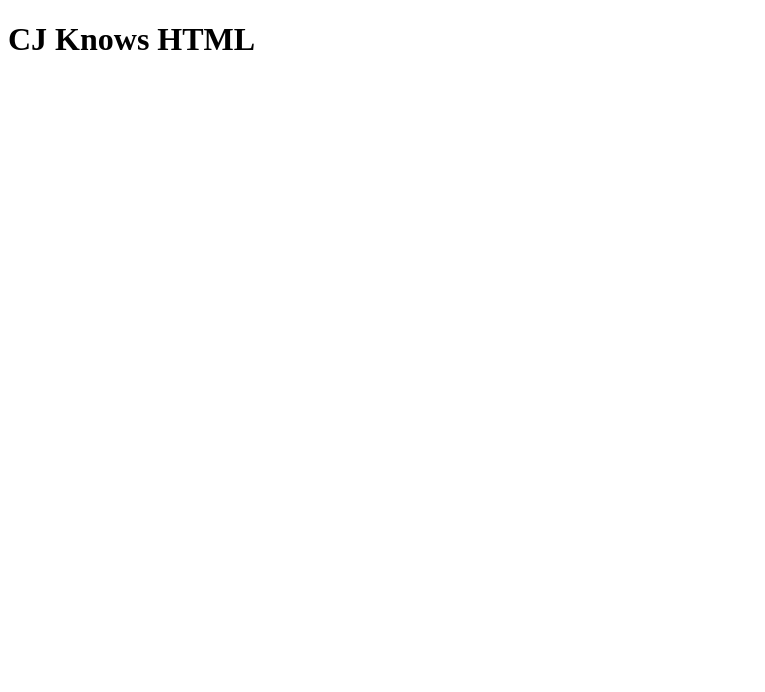
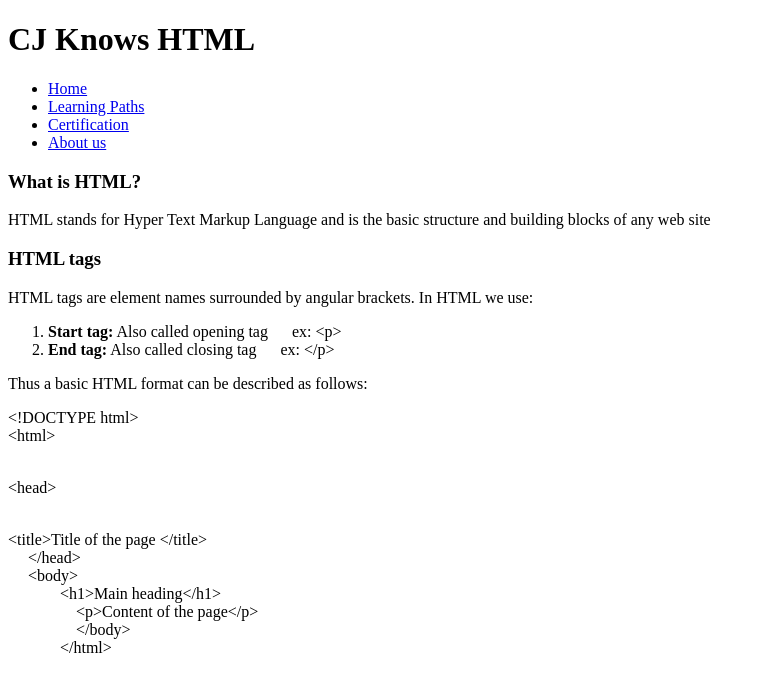
Before and after one commit to kacha26/cjknowcoding, a plain HTML site: page paths/webd/html/html_index.html in a window 1280 px wide. Shown: the whole page, without its empty margins (0-765 px from the left). Drawn offline with Linux system fonts and the light colour scheme.

Commit message:
Added HTML content

```diff
--- a/paths/webd/html/html_index.html
+++ b/paths/webd/html/html_index.html
@@ -3,10 +3,55 @@
     <head>
         <meta charset="UTF-8">
         <meta name="viewport" content="width=device-width, initial-scale=1.0">
-        <title>Document</title>
+        <title>CJ knows HTML</title>
     </head>
     <body>
-        <h1>CJ Knows HTML</h1>
-
+        <header>
+            <h1>CJ Knows HTML</h1>
+            <nav>
+                <ul>
+                    <li><a href="https://cjknowscoding.netlify.app/">Home</a></li>
+                    <li><a href="https://cjknowscoding.netlify.app/paths/paths_index.html">Learning Paths</a></li>
+                    <li><a href="#">Certification</a></li>
+                    <li><a href="#">About us</a></li>
+                </ul>
+            </nav>
+        </header>
+        <article>
+            <h3>What is HTML?</h3>
+            <p>HTML stands for Hyper Text Markup Language and is the basic structure and building blocks of any web site</p>
+        </article>
+        <article>
+            <h3>HTML tags</h3>
+            <p>HTML tags are element names surrounded by angular brackets. In HTML we use:</p>
+            <ol>
+                <li>
+                    <strong>Start tag:</strong>
+                    Also called opening tag &emsp;
+                    <span class="example">ex: &ltp&gt
+                    </span>
+                </li>
+                <li>
+                    <strong>End tag:</strong>
+                    Also called closing tag &emsp;
+                    <span class="example">ex: &lt&sol;p&gt</li>
+                </li>
+            </ol>
+            <p>Thus a basic HTML format can be described as follows:</p>
+            <div class="example">
+                <p> &lt!DOCTYPE html&gt<br>&lthtml&gt<br>&emsp;</p>
+                    <p> &lthead&gt<br>&emsp;&emsp;</p>
+                    <p></p>
+                                                                                                                        &lttitle&gtTitle of the page &lt&sol;title&gt<br>&emsp;
+                                                                                                                        &lt&sol;head&gt<br>&emsp;
+                                                                                                                        &ltbody&gt<br>&emsp;&emsp;&emsp;
+                                                                                                                        &lth1&gtMain heading&lt&sol;h1&gt<br>&emsp;&emsp;&emsp;&emsp;
+                                                                                                                        &ltp&gtContent of the page&lt&sol;p&gt<br>&emsp;&emsp;&emsp;&emsp;
+                                                                                                                        &lt&sol;body&gt<br>&emsp;&emsp;&emsp;
+                                                                                                                        &lt&sol;html&gt<br>&emsp;&emsp;
+                </p>
+            </div>
+        </article>
+        <article></article>
     </body>
-</html>
+</html></body></html>
```
